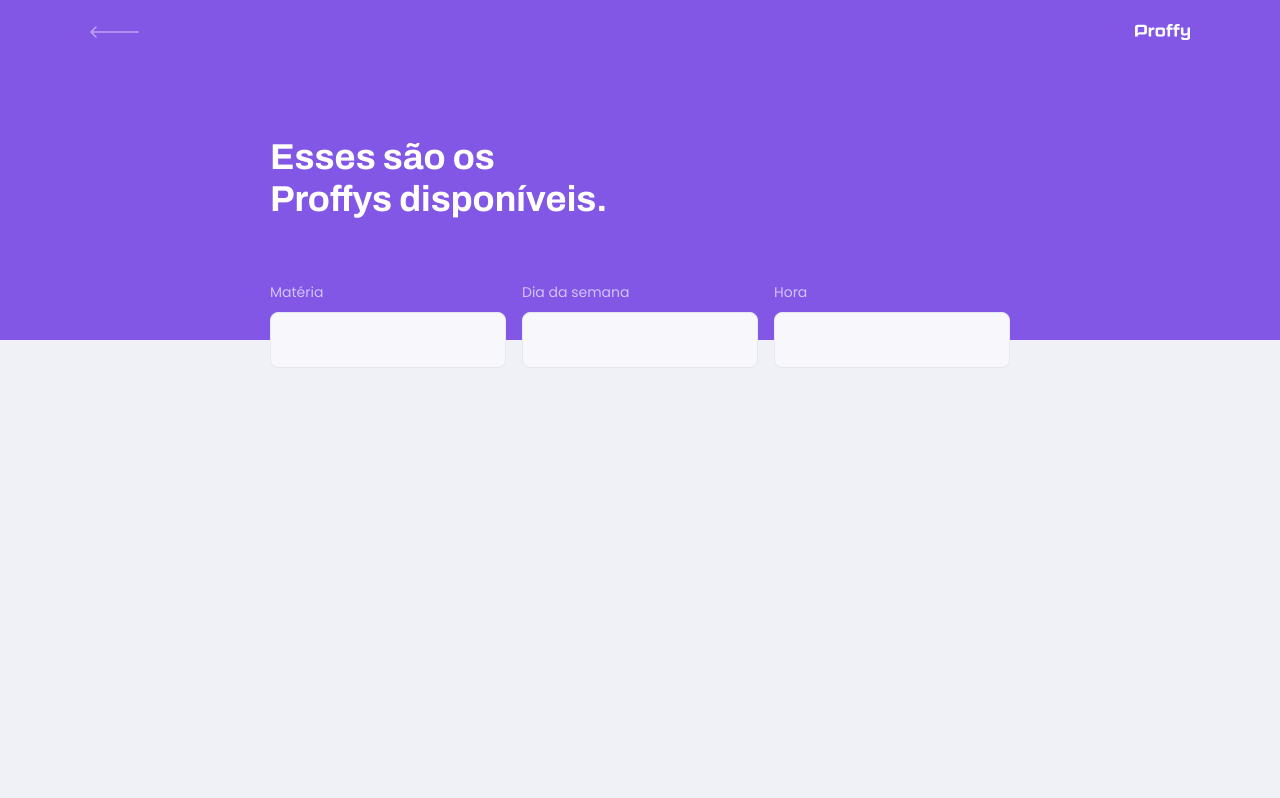
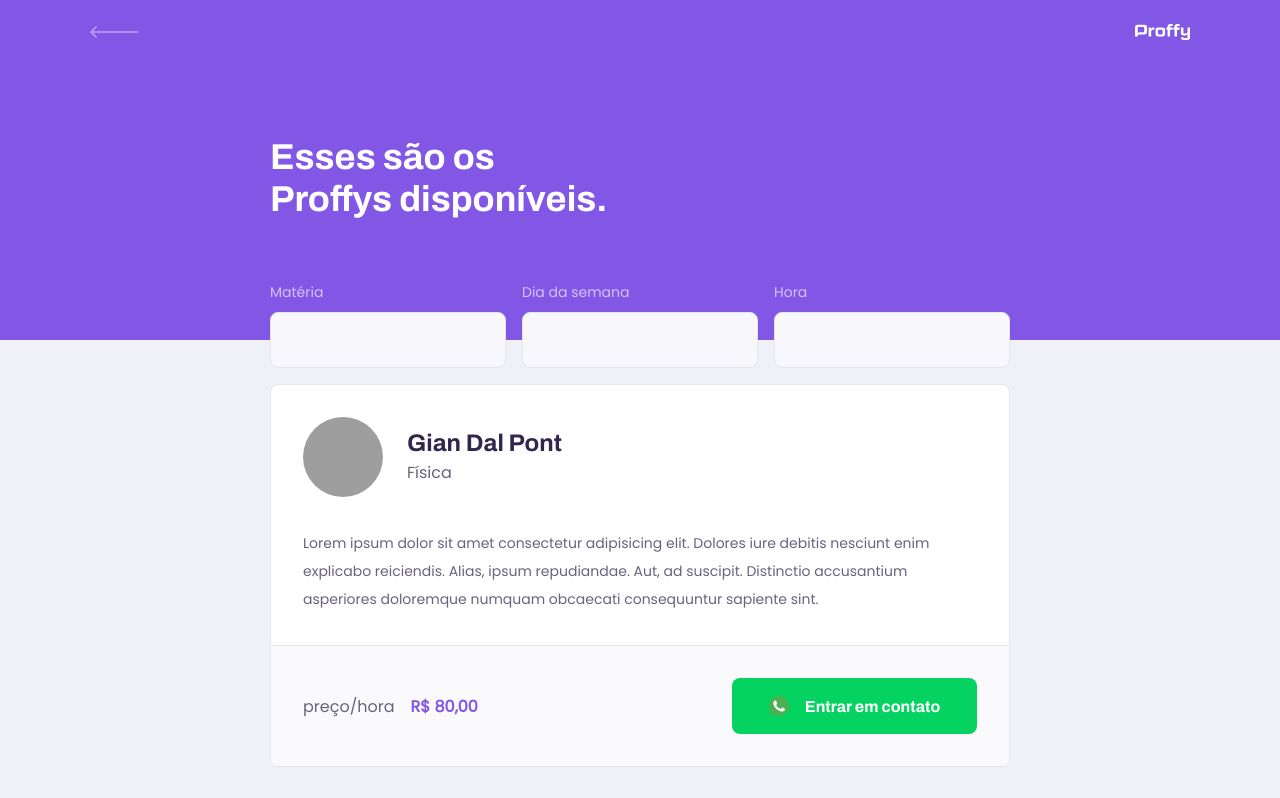
Before and after one commit to giandalpont/proffy, a React (Create React App) app in the folder web/: page /study in a window 1280 px wide. Shown: the top 798 px of the page. Built offline with nearby package versions, Linux system fonts and the light colour scheme; grey boxes are pictures that could not be loaded.

Commit message:
feat: create component TeacherList

```diff
--- /dev/null
+++ b/web/src/components/TeacherItem/index.tsx
@@ -0,0 +1,33 @@
+import React from 'react'
+
+import whatsappIcon from '../../assets/icon/whatsapp.svg'
+import './styles.css'
+
+function TeacherItem() {
+  return (
+    <main>
+      <article className="teacher-item">
+        <header>
+          <img src="https://avatars0.githubusercontent.com/u/35267440?s=460&u=dbc4b151478e06291f3048d65f9cfc58c9515a3f&v=4" alt="Gian Dal Pont"/>
+          <div>
+            <strong>Gian Dal Pont</strong>
+            <span>Física</span>
+          </div>
+        </header>
+        <p>Lorem ipsum dolor sit amet consectetur adipisicing elit. Dolores iure debitis nesciunt enim explicabo reiciendis. Alias, ipsum repudiandae. Aut, ad suscipit. Distinctio accusantium asperiores doloremque numquam obcaecati consequuntur sapiente sint.</p>
+        <footer>
+          <p>
+            preço/hora
+            <strong>R$ 80,00</strong>
+          </p>
+          <button type="button">
+            <img src={whatsappIcon} alt="WhatsApp"/>
+            Entrar em contato
+          </button>
+        </footer>
+      </article>
+    </main>
+  )
+}
+
+export default TeacherItem
--- /dev/null
+++ b/web/src/components/TeacherItem/styles.css
@@ -0,0 +1,113 @@
+#page-teacher-list main {
+    margin: 3.2rem auto;
+    width: 90%;
+}
+
+.teacher-item {
+    background: var(--color-box-base);
+    border: 1px solid var(--color-line-in-white);
+    border-radius: 0.8rem;
+    margin-top: .4rem;
+    overflow: hidden;
+}
+
+.teacher-item header {
+    padding: 3.2rem 4rem;
+    display: flex;
+    align-items: center;
+}
+
+.teacher-item header img {
+    width: 8rem;
+    height: 8rem;
+    border-radius: 50%;
+}
+
+.teacher-item header div {
+    margin-left: 2.4rem;
+}
+
+.teacher-item header div strong {
+    font: 700 2.4rem Archivo;
+    display: block;
+    color: var(--color-text-title);
+}
+
+.teacher-item header div span {
+    font-size: 1.6rem;
+    display: block;
+    margin-top: 0.4rem;
+}
+
+.teacher-item>p {
+    padding: 0 2rem;
+    font-size: 1.4rem;
+    line-height: 2.8rem;
+}
+
+.teacher-item footer {
+    padding: 3.2rem 2rem;
+    background: var(--color-box-footer);
+    border-top: 1px solid var(--color-line-in-white);
+    margin-top: 3.2rem;
+    display: flex;
+    align-items: center;
+    justify-content: space-between;
+}
+
+.teacher-item footer p strong {
+    color: var(--color-primary);
+    font-size: 1.6rem;
+    display: block;
+}
+
+.teacher-item footer button {
+    width: 20rem;
+    height: 5.6rem;
+    background: var(--color-secundary);
+    color: var(--color-button-text);
+    border: 0;
+    border-radius: 0.8rem;
+    cursor: pointer;
+    font: 700 1.4rem Archivo;
+    display: flex;
+    align-items: center;
+    justify-content: space-between;
+    padding: 2.2rem;
+    margin-left: 0.9rem;
+    transition: 0.2s all;
+}
+
+.teacher-item footer button:hover {
+    background-color: var(--color-secundary-dark);
+}
+
+@media (min-width: 700px) {
+    #page-teacher-list main {
+        padding: 3.2rem o;
+        max-width: 740px;
+        margin: 0 auto;
+    }
+    #page-teacher-list>main:nth-child(2) {
+        margin-top: 4.4rem;
+    }
+    .teacher-item header,
+    .teacher-item footer {
+        padding: 3.2rem;
+    }
+    .teacher-item>p {
+        padding: 0 3.2rem;
+    }
+    .teacher-item footer p strong {
+        display: initial;
+        margin-left: 1.6rem;
+    }
+    .teacher-item footer button {
+        width: 24.5rem;
+        font-size: 1.6rem;
+        justify-content: center;
+    }
+    .teacher-item footer button img {
+        margin-right: 1.6rem;
+    }
+}
--- a/web/src/pages/TeacherList/index.tsx
+++ b/web/src/pages/TeacherList/index.tsx
@@ -1,5 +1,6 @@
 import React from 'react'
 import PageHeader from '../../components/PageHeader'
+import TeacherItem from '../../components/TeacherItem'
 
 import './styles.css'
 
@@ -22,6 +23,9 @@
           </div>
         </form>
       </PageHeader>
+      <TeacherItem />
+      <TeacherItem />
+      <TeacherItem />
     </div>
   )
 }
```
